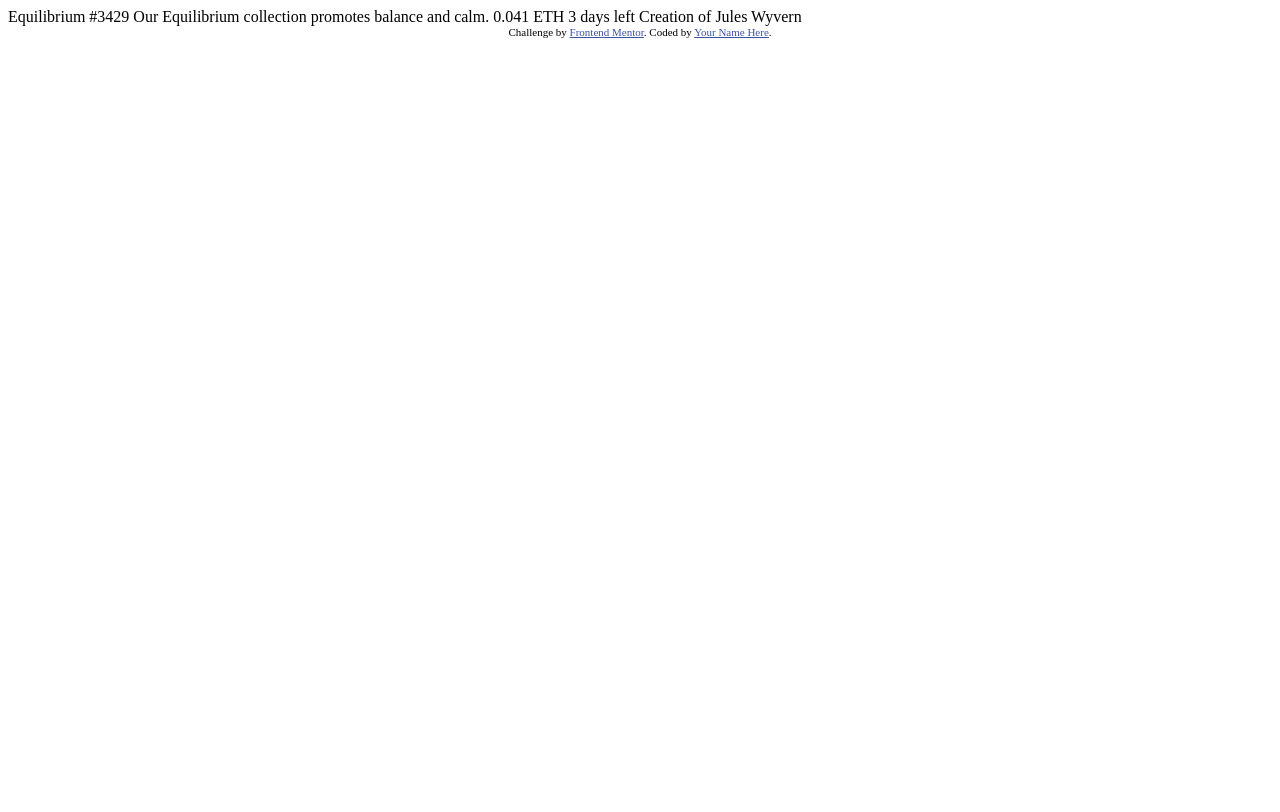
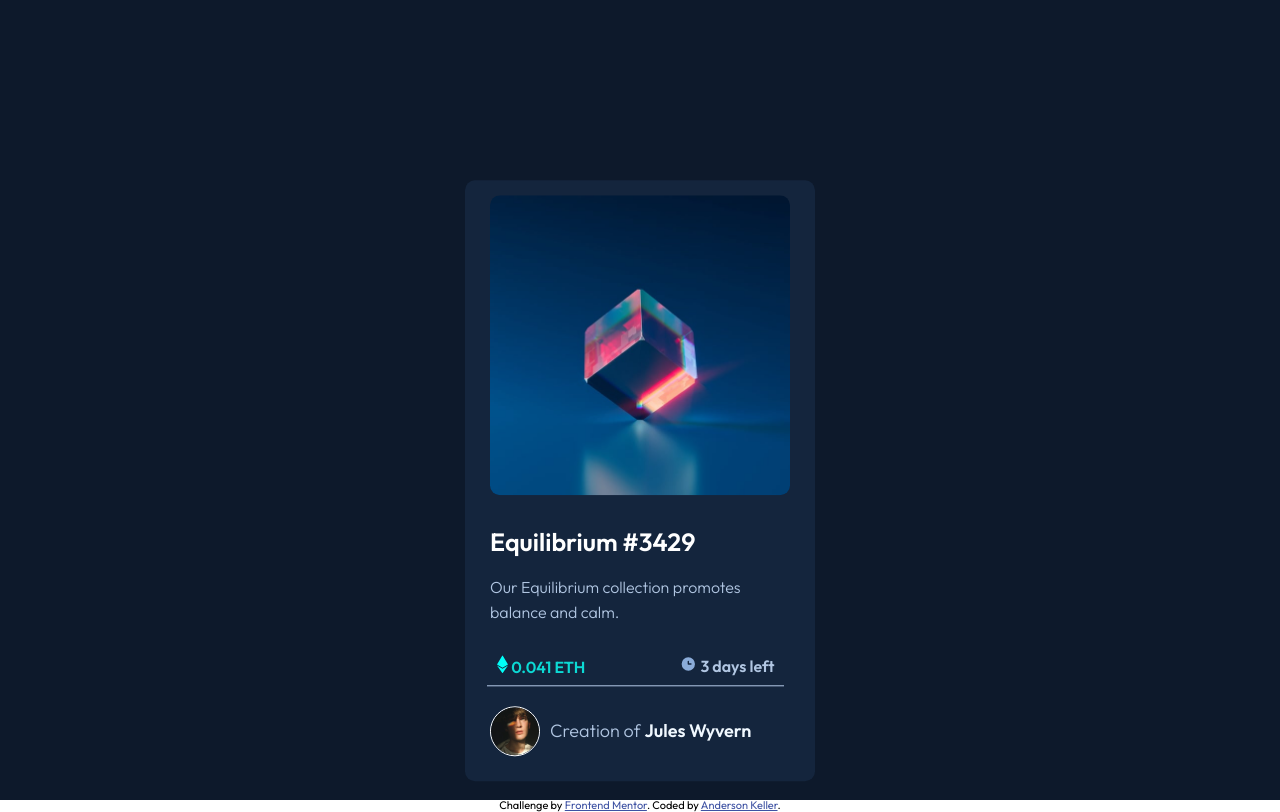
Before and after one commit to AndersonKeller/NFTpreviewCardComponent, a plain HTML site: page index.html in a window 1280 px wide. Drawn offline with Linux system fonts and the light colour scheme.

Commit message:
Final version

```diff
--- a/index.html
+++ b/index.html
@@ -5,29 +5,45 @@
   <meta name="viewport" content="width=device-width, initial-scale=1.0"> <!-- displays site properly based on user's device -->
 
   <link rel="icon" type="image/png" sizes="32x32" href="./images/favicon-32x32.png">
-
   <title>Frontend Mentor | NFT preview card component</title>
-
-  <!-- Feel free to remove these styles or customise in your own stylesheet 👍 -->
-  <style>
-    .attribution { font-size: 11px; text-align: center; }
-    .attribution a { color: hsl(228, 45%, 44%); }
-  </style>
+  <link rel="preconnect" href="https://fonts.googleapis.com">
+<link rel="preconnect" href="https://fonts.gstatic.com" crossorigin>
+<link href="https://fonts.googleapis.com/css2?family=Outfit:wght@300;400;600&display=swap" rel="stylesheet">
+  <link rel="stylesheet" href="reset.css">
+  <link rel="stylesheet" href="style.css">
 </head>
 <body>
 
-  Equilibrium #3429
+  <main class="container">
+    <div class="card">
+      <img src="./images/image-equilibrium.jpg" alt="img Equilibrium">
+    <h1 class="container-name">
+      Equilibrium #3429
+    </h1>
+    <p class="container-description">
+      Our Equilibrium collection promotes balance and calm.
+    </p>
+    <p class="container-values">
+      <span class="post-float">
+        <img src="./images/icon-clock.svg" alt="clock"> 3 days left
+      </span>
+      <img src="./images/icon-ethereum.svg" alt="iconEthereum">
+      <span>0.041 ETH</span>
+      </p>
 
-  Our Equilibrium collection promotes balance and calm.
+    <div class="container-creator">
+      <img src="./images/image-avatar.png" alt="Img creator">
+    <p>Creation of <strong>Jules Wyvern</strong></p>
+    </div>
+    </div>
 
-  0.041 ETH
-  3 days left
 
-  Creation of Jules Wyvern
-
-  <div class="attribution">
-    Challenge by <a href="https://www.frontendmentor.io?ref=challenge" target="_blank">Frontend Mentor</a>.
-    Coded by <a href="#">Your Name Here</a>.
-  </div>
+  </main>
+  <footer>
+    <div class="attribution">
+      Challenge by <a href="https://www.frontendmentor.io?ref=challenge" target="_blank">Frontend Mentor</a>.
+      Coded by <a href="https://github.com/AndersonKeller" target="_blank">Anderson Keller</a>.
+    </div>
+  </footer>
 </body>
 </html>
--- /dev/null
+++ b/reset.css
@@ -0,0 +1,49 @@
+/* http://meyerweb.com/eric/tools/css/reset/
+   v2.0 | 20110126
+   License: none (public domain)
+*/
+
+html, body, div, span, applet, object, iframe,
+h1, h2, h3, h4, h5, h6, p, blockquote, pre,
+a, abbr, acronym, address, big, cite, code,
+del, dfn, em, img, ins, kbd, q, s, samp,
+small, strike, strong, sub, sup, tt, var,
+b, u, i, center,
+dl, dt, dd, ol, ul, li,
+fieldset, form, label, legend,
+table, caption, tbody, tfoot, thead, tr, th, td,
+article, aside, canvas, details, embed,
+figure, figcaption, footer, header, hgroup,
+menu, nav, output, ruby, section, summary,
+time, mark, audio, video {
+	margin: 0;
+	padding: 0;
+	border: 0;
+	font-size: 100%;
+	font: inherit;
+	vertical-align: baseline;
+    box-sizing: border-box;
+}
+/* HTML5 display-role reset for older browsers */
+article, aside, details, figcaption, figure,
+footer, header, hgroup, menu, nav, section {
+	display: block;
+}
+body {
+	line-height: 1;
+}
+ol, ul {
+	list-style: none;
+}
+blockquote, q {
+	quotes: none;
+}
+blockquote:before, blockquote:after,
+q:before, q:after {
+	content: '';
+	content: none;
+}
+table {
+	border-collapse: collapse;
+	border-spacing: 0;
+}
--- /dev/null
+++ b/style.css
@@ -0,0 +1,90 @@
+
+body{
+    font-size : 18px;
+    font-family : 'Outfit', sans-serif;
+}
+.container {
+    background-color:  hsl(217, 54%, 11%);
+    width: 100vw;
+    height: 100vh;
+}
+.card{
+
+    width: 350px;
+    background-color: hsl(216, 50%, 16%);
+    height: auto;
+    border-radius: 10px;
+    display: flex;
+    flex-direction: column;
+    margin: 0 auto;
+    align-items: flex-start;
+    text-align: left;
+    gap: 20px;
+    transform: translateY(30%);
+}
+.card > img{
+    width: 300px;
+    height: 300px;
+    margin: 15px auto;
+    object-fit: cover;
+    border-radius: 10px;
+}
+.container-name{
+    text-align: left;
+    margin: 0 25px;
+    font-weight: 600;
+    font-size: 25px;
+    color: hsl(0, 0%, 100%);
+}
+.container-description{
+    text-align: left;
+    margin: 0 25px;
+    font-weight: 300;
+    font-size: 16px;
+    line-height: 25px;
+    color: hsl(214, 45%, 79%)
+}
+.container-values{
+    text-align: left;
+    margin: 0 22px;
+    font-size: 16px;
+    font-weight: 600;
+    color: hsla(178, 90%, 47%, 0.945);
+    border-bottom: 1px solid hsl(215, 51%, 80%);
+    padding: 10px;
+}
+.post-float{
+    display: block;
+    float: right;
+    font-size: 16px;
+    margin-left: 95px;
+    color: hsl(214, 45%, 79%)
+}
+.container-creator{
+    display: flex;
+    align-items: center;
+    margin-bottom: 25px;
+    margin-left:  25px;
+}
+.container-creator img{
+    width: 50px;
+    height: 50px;
+    border: 1px solid white;
+    border-radius: 50%;
+    object-fit: cover;
+    margin-right: 10px;
+}
+.container-creator p{
+    color: hsl(214, 45%, 79%);
+    font-weight: 300;
+}
+.container-creator strong{
+    color: aliceblue;
+    font-weight: 600;
+}
+.attribution {
+     font-size: 11px; text-align: center;
+    }
+.attribution a {
+    color: hsl(228, 45%, 44%);
+}
```
